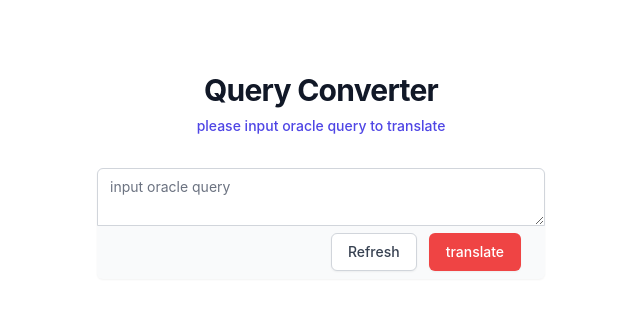
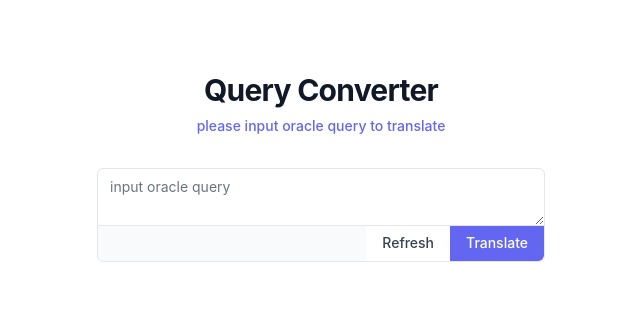
Before and after one commit to arty0928/Oracle-Postgresql-, a React (Create React App) app: page / in a window 1280 px wide. Shown: the top 310 px of the page, without its empty margins (319-959 px from the left). Built offline with nearby package versions, Linux system fonts and the light colour scheme.

Commit message:
File-Jung

```diff
--- a/src/App.css
+++ b/src/App.css
@@ -1,3 +1,3 @@
-@tailwind base;
-@tailwind components;
-@tailwind utilities;
+.input-button {
+  background-color: white;
+}
--- a/src/App.js
+++ b/src/App.js
@@ -1,129 +1,153 @@
-import './App.css';
-import { useState } from 'react';
+import React from 'react';
+import "./App.css";
+import { useState } from "react";
 import "../src/App.css";
+import { CopyToClipboard } from "react-copy-to-clipboard";
 
 function App() {
-  const [postgresql, setPostgresql] = useState([]);
   const [inputValue, setInputValue] = useState([]);
+  const [valueOut, setValueOut] = useState([]);
+  //const [changingF, setChangingF] = useState([]);
+  //const [changingQ, setChangingQ] = useState([]);
   const queryKey = [];
 
-  /* 비우기 버튼 */
-  const onPageReset = () => {
-    const remove = document.getElementById('query_sentence');
-    remove.innerHTML="";
+  const refreshPage = () => {
+    window.location.reload();
   };
-
-  const refreshPage = ()=> {
-    window.location.reload();
-  }
-
-  /* 변환 버튼 */
-  // const handleSubmit = (event) => {
-  //   event.preventDefault();
-
-  //     const sentences = postgresql.split(';');
-  //     sentences.forEach((sentence) => {
-  //       for (var i = 0; i < sentences.length -1; i++) {
-  //         queryKey.push('queryKey'+i);
-  //         inputValue[i] = { key: "queryKey"+i }
-  //         inputValue[i].input = sentences[i]+";"; //입력한 문자를 넣음
-  //         inputValue[i].first = "sentences[i].쿼리함수를 변환하는 함수";
-  //         inputValue[i].second = "sentences[i].규칙에 따라 쿼리를 변환하는 함수";
-  //         inputValue[i].third = "sentences[i].검증결과를 출력하는 함수";
-
-  //       }});
-
-  //   setInputValue("");
-  //   return inputValue;
-
-  // };
 
   const handleSubmit = (event) => {
     event.preventDefault();
-    setPostgresql((current) => {
-      var qStr = inputValue;
-      // FROMDUAL 변환작업
-      qStr = qStr.replace(/FROM\s+DUAL/igs, "");
 
-      // 함수이름 변환작업
-      // qStr = qStr.작업 코드;
+    const sentences = inputValue.split(";");
+    sentences.forEach((sentence) => {
+      for (var i = 0; i < sentences.length - 1; i++) {
+        queryKey.push("queryKey" + i);
+        valueOut[i] = { key: "queryKey" + i, name: "queryNumber" };
+        valueOut[i].input = sentences[i] + ";"; //입력한 문자를 넣음
 
-      return [...current, {
-
-        value: `${qStr}`,
-      },];
-
+        valueOut[i].first = "sentences[i].쿼리함수를 변환하는 함수";
+        var secondSentence = sentences[i].replace(/FROM\s+DUAL/gis, "");
+        valueOut[i].second = secondSentence + ";";
+        valueOut[i].third = "sentences[i].검증결과를 출력하는 함수";
+      }
     });
 
     setInputValue("");
-
+    return valueOut;
   };
 
-
   return (
+    <div class="container">
       <div className="flex min-h-full items-center justify-center py-12 px-4 sm:px-6 lg:px-8">
         <div className="w-full max-w-md space-y-8">
           <div>
             {/* <img className="mx-auto h-12 w-auto" src="https://tailwindui.com/img/logos/mark.svg?color=indigo&shade=600" alt="Your Company"> */}
-      <h2 className="mt-6 text-center text-3xl font-bold tracking-tight text-gray-900">Query Converter</h2>
+            <h2 className="mt-6 text-center text-3xl font-bold tracking-tight text-gray-900">
+              Query Converter
+            </h2>
             <div className="mt-2 text-center text-sm text-gray-600">
-        <div className="font-medium text-indigo-600 hover:text-indigo-500">please input oracle query to translate</div>
+              <div className="font-medium text-indigo-500 hover:text-indigo-400">
+                please input oracle query to translate
               </div>
             </div>
-    <div className="mt-8 space-y-6" id="oracle-query" >
-        <form className="-space-y-px rounded-md shadow-sm bg-gray-50" onSubmit={handleSubmit}>
+          </div>
+          <div className="mt-8 space-y-6" id="oracle-query">
+            <form
+              className="-space-y-px rounded-md bg-gray-50 border"
+              onSubmit={handleSubmit}
+            >
               <div>
-              <label className="sr-only" id="oracle-query">input oracle query</label>
-                <textarea id="input-box" type="text" rows="2" required className="relative block w-full appearance-none rounded-none rounded-t-md border border-gray-300 px-3 py-2 text-gray-900 placeholder-gray-500 focus:z-10 focus:border-indigo-500 focus:outline-none focus:ring-indigo-500 sm:text-sm" placeholder="input oracle query"
-                  value ={inputValue}
+                <label className="sr-only" id="oracle-query">
+                  input oracle query
+                </label>
+                <textarea
+                  id="input-box"
+                  type="text"
+                  rows="2"
+                  required
+                  className="
+                relative block w-full appearance-none rounded-none rounded-t-md
+                px-3 py-2 text-gray-900 placeholder-gray-500 border-b
+                focus:z-10 focus:outline-none
+                sm:text-sm"
+                  placeholder="input oracle query"
+                  value={inputValue}
                   onChange={(event) => {
                     setInputValue(event.target.value);
-              }} />
+                  }}
+                />
               </div>
 
-            <div className=" px-2 py-2 sm:flex sm:flex-row-reverse sm:px-6">
-                <button type="submit" id="input_button"
-                className="bg-red-500 inline-flex w-full justify-center rounded-md border border-transparent px-4 py-2 text-base font-medium text-white shadow-sm hover:bg-red-700 focus:outline-none focus:ring-2 focus:ring-red-500 focus:ring-offset-2 sm:ml-3 sm:w-auto sm:text-sm">translate</button>
-
-                <button type="submit" id='page-reset' onClick={refreshPage}
-                  className="mt-3 inline-flex w-full justify-center rounded-md border border-gray-300 bg-white px-4 py-2 text-base font-medium text-gray-700 shadow-sm hover:bg-gray-200 focus:outline-none focus:ring-2 focus:ring-indigo-500 focus:ring-offset-2 sm:mt-0 sm:ml-3 sm:w-auto sm:text-sm">Refresh</button>
-
+              <div className=" px-0 py-0 sm:flex sm:flex-row sm:px-0">
+                <button
+                  type="submit"
+                  id="page-reset"
+                  onClick={refreshPage}
+                  className="mt-0 inline-flex w-full justify-center
+                sm:bg-white px-4 py-2 text-base font-medium text-gray-700
+                hover:bg-gray-200 focus:outline-none focus:bg-white
+                sm:mt-0 sm:ml-0 sm:w-auto sm:text-sm sm:rounded-none sm:ml-auto sm:bg-white"
+                >
+                  Refresh
+                </button>
+                <button
+                  type="submit"
+                  id="input_button"
+                  className="bg-indigo-500 inline-flex w-full justify-center rounded-b-md
+                sm:rounded-none sm:rounded-br-md focus:bg-indigo-500
+                px-4 py-2 text-base font-medium text-white
+                hover:bg-indigo-700 sm:w-auto sm:text-sm"
+                >
+                  Translate
+                </button>
               </div>
             </form>
           </div>
 
           <dl>
-
             <div id="query_sentence">
-
-        {postgresql.map((item) => (
-          <div className="border-t border-gray-50 mb-5" >
-              <div className="bg-gray-100 px-4 py-5">
+              {valueOut.map((item) => (
+                <div key={queryKey} name={item.name} className="mt-10 mb-5">
+                  {/* <div className="bg-gray-100 px-4 py-5">
                 <dt key={queryKey} className="text-sm font-medium text-indigo-600">{item.value}</dt>
-              </div>
-
-              {/* <div className="bg-gray-50 px-4 py-5 sm:grid sm:grid-cols-3 sm:gap-4 sm:px-6">
+              </div>   */}
+                  <span className="font-medium">{item.input}</span>
+                  <div className="rounded-t-md bg-gray-50 px-4 py-5 sm:grid sm:grid-cols-3 sm:gap-4 sm:px-6">
                     <dt className="text-sm font-medium text-gray-500">First</dt>
-                <dd className="mt-1 text-sm text-gray-900 sm:col-span-2 sm:mt-0">{item.first}</dd>
+                    <dd className="mt-1 text-sm text-gray-900 sm:col-span-2 sm:mt-0">
+                      {item.first}
+                    </dd>
                   </div>
 
                   <div className="bg-white px-4 py-5 sm:grid sm:grid-cols-3 sm:gap-4 sm:px-6">
-                <dt className="text-sm font-medium text-gray-500">Second</dt>
-                <dd className="mt-1 text-sm text-gray-900 sm:col-span-2 sm:mt-0">{item.second}</dd>
+                    <dt className="text-sm font-medium text-gray-500">
+                      Second
+                    </dt>
+                    <dd className="mt-1 text-sm text-gray-900 sm:col-span-2 sm:mt-0">
+                      {item.second}
+                    </dd>
                   </div>
 
-              <div className="bg-gray-50 px-4 py-5 sm:grid sm:grid-cols-3 sm:gap-4 sm:px-6">
-                <dt className="text-sm font-medium text-indigo-600">Final</dt>
-                <dd className="mt-1 text-sm text-gray-900 sm:col-span-2 sm:mt-0">{item.third}</dd>
-              </div> */}
+                  <div className="rounded-b-md bg-gray-50 px-4 py-5 sm:grid sm:grid-cols-3 sm:gap-4 sm:px-6">
+                    <dt
+                      className="text-sm font-medium text-indigo-500"
+                      id="final-query"
+                    >
+                      Final
+                    </dt>
+                    <CopyToClipboard text={item.third}>
+                      <dd className="mt-1 text-sm text-gray-900 sm:col-span-2 sm:mt-0">
+                        <div class="show-button">
+                          <button>{item.third}</button>
+                        </div>
+                      </dd>
+                    </CopyToClipboard>
+                  </div>
                 </div>
               ))}
-
             </div>
           </dl>
-
-
-
+        </div>
       </div>
     </div>
   );
```
Also changed, not shown: package.json (+5 -3 lines), src/setupTests.js (+1 -1 lines), 2 other files (tests, documents, lock files or other folders). Lines whose indentation alone changed are shown as unchanged.
